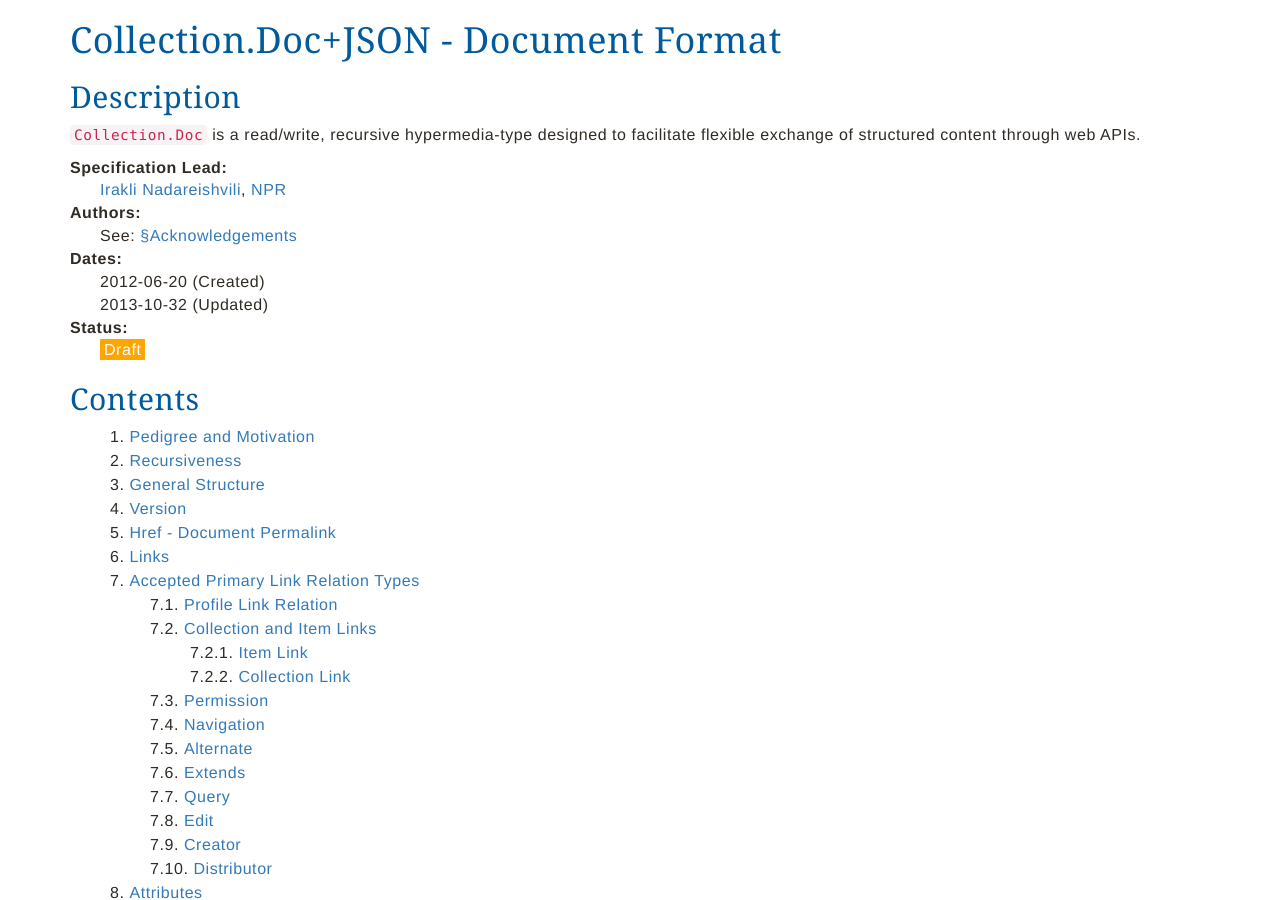
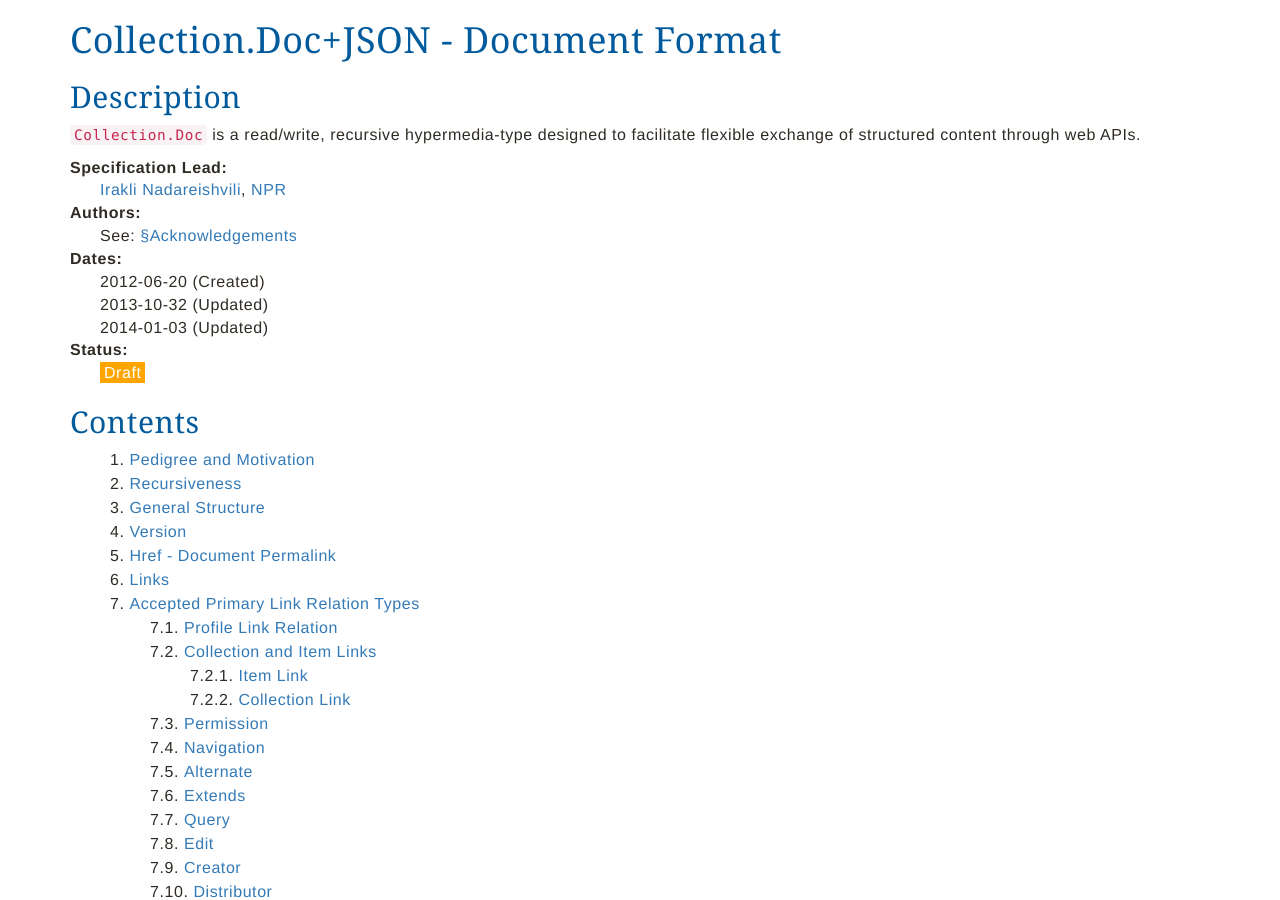
Before and after one commit to npr/cdoc-spec-site, a Jekyll site: the page built from spec.md, in a window 1280 px wide and 900 px high. Built offline with Jekyll 4.4.1, drawn with Linux system fonts in a browser that asks for light colours; nearby versions of some CDN libraries; Markdown is read by kramdown in place of the engine named in the settings.

Commit message:
marking submission date as the final update

```diff
--- a/_includes/authors_updates.html
+++ b/_includes/authors_updates.html
@@ -6,7 +6,8 @@
   <dt>Dates:</dt>
   <dd>
     2012-06-20 (Created)<br>
-    2013-10-32 (Updated)
+    2013-10-32 (Updated)<br>
+    2014-01-03 (Updated)
   </dd>
   <dt>Status:</dt>
   <dd><span class="reg-draft">Draft</span></dd>
```
